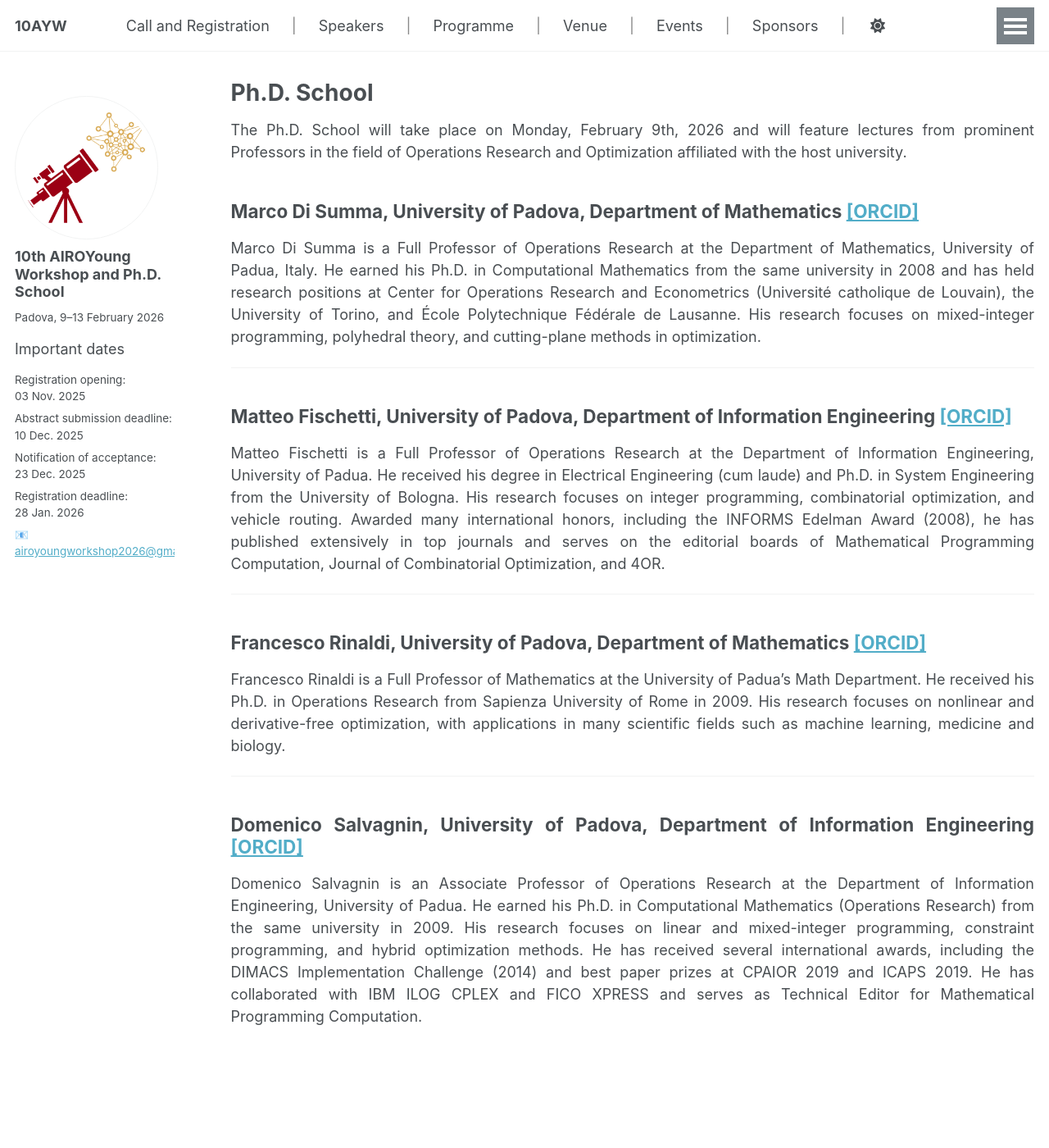
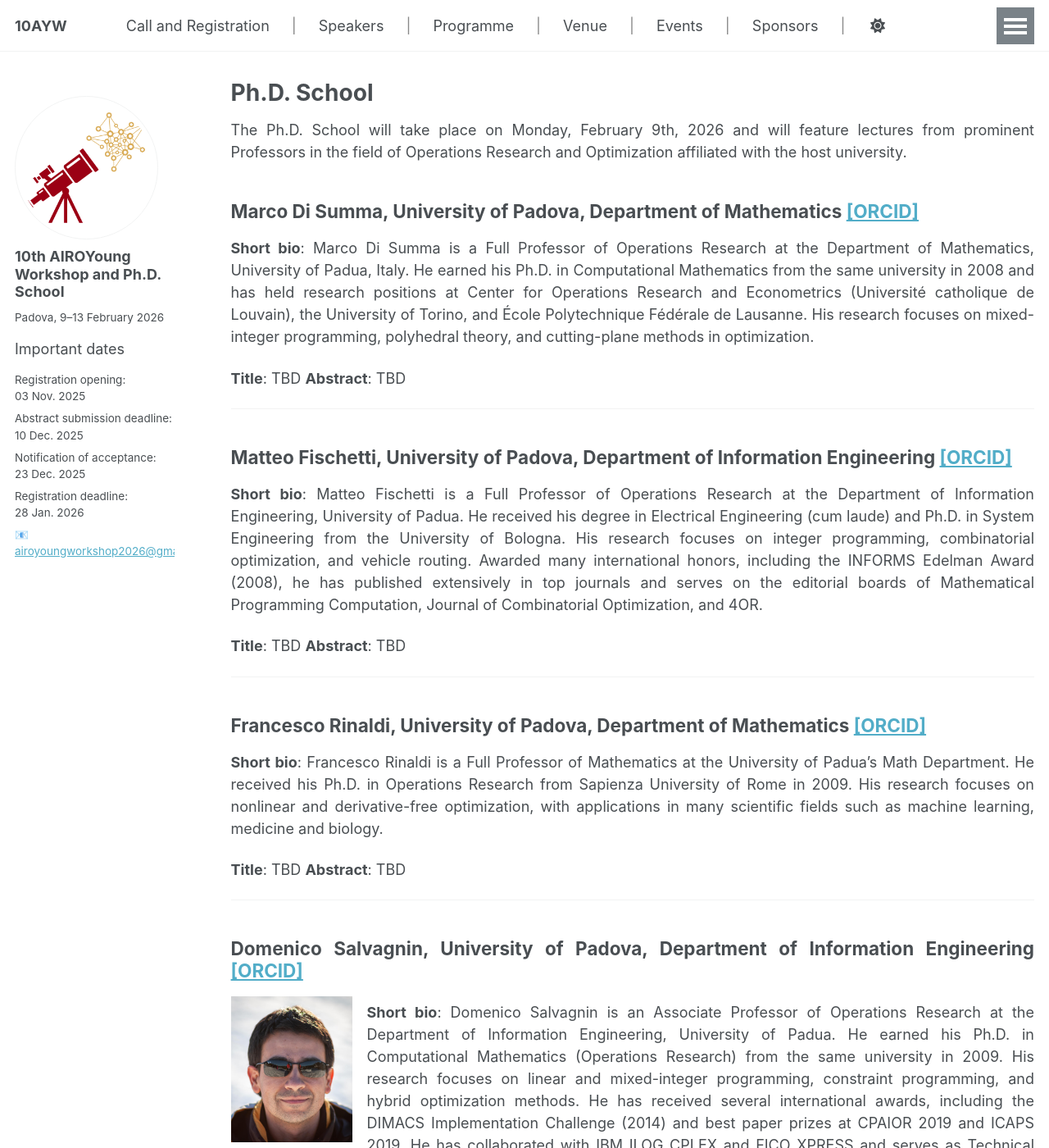
Before and after one commit to ayw2026/ayw2026.github.io, a Jekyll site: the page built from _pages/phd-school.md, in a window 1280 px wide and 1400 px high. Shown: the whole window at 82% size. Built offline with Jekyll 4.4.1, drawn with Linux system fonts in a browser that asks for light colours; a script that is not in the unit is left out; some of the changed text lies outside the part shown.

Commit message:
added Domenico's info

```diff
--- a/_pages/phd-school.md
+++ b/_pages/phd-school.md
@@ -8,20 +8,37 @@
 The Ph.D. School will take place on Monday, February 9th, 2026 and will feature lectures from prominent Professors in the field of Operations Research and Optimization affiliated with the host university.
 
 ## Marco Di Summa, University of Padova, Department of Mathematics [[ORCID]](https://www.math.unipd.it/~disumma/research.html)
-Marco Di Summa is a Full Professor of Operations Research at the Department of Mathematics, University of Padua, Italy. He earned his Ph.D. in Computational Mathematics from the same university in 2008 and has held research positions at Center for Operations Research and Econometrics (Université catholique de Louvain), the University of Torino, and École Polytechnique Fédérale de Lausanne. His research focuses on mixed-integer programming, polyhedral theory, and cutting-plane methods in optimization.
+
+**Short bio**: Marco Di Summa is a Full Professor of Operations Research at the Department of Mathematics, University of Padua, Italy. He earned his Ph.D. in Computational Mathematics from the same university in 2008 and has held research positions at Center for Operations Research and Econometrics (Université catholique de Louvain), the University of Torino, and École Polytechnique Fédérale de Lausanne. His research focuses on mixed-integer programming, polyhedral theory, and cutting-plane methods in optimization.
+
+**Title**: TBD
+**Abstract**: TBD
 
 ---
 
 ## Matteo Fischetti, University of Padova, Department of Information Engineering [[ORCID]](https://orcid.org/0000-0002-7673-6917)
-Matteo Fischetti is a Full Professor of Operations Research at the Department of Information Engineering, University of Padua. He received his degree in Electrical Engineering (cum laude) and Ph.D. in System Engineering from the University of Bologna. His research focuses on integer programming, combinatorial optimization, and vehicle routing. Awarded many international honors, including the INFORMS Edelman Award (2008), he has published extensively in top journals and serves on the editorial boards of Mathematical Programming Computation, Journal of Combinatorial Optimization, and 4OR.
+
+**Short bio**: Matteo Fischetti is a Full Professor of Operations Research at the Department of Information Engineering, University of Padua. He received his degree in Electrical Engineering (cum laude) and Ph.D. in System Engineering from the University of Bologna. His research focuses on integer programming, combinatorial optimization, and vehicle routing. Awarded many international honors, including the INFORMS Edelman Award (2008), he has published extensively in top journals and serves on the editorial boards of Mathematical Programming Computation, Journal of Combinatorial Optimization, and 4OR.
+
+**Title**: TBD
+**Abstract**: TBD
 
 ---
 
 ## Francesco Rinaldi, University of Padova, Department of Mathematics [[ORCID]](https://orcid.org/0000-0001-8978-6027)
 
-Francesco Rinaldi is a Full Professor of Mathematics at the University of Padua’s Math Department. He received his Ph.D. in Operations Research from Sapienza University of Rome in 2009. His research focuses on nonlinear and derivative-free optimization, with applications in many scientific fields such as machine learning, medicine and biology.
+**Short bio**: Francesco Rinaldi is a Full Professor of Mathematics at the University of Padua’s Math Department. He received his Ph.D. in Operations Research from Sapienza University of Rome in 2009. His research focuses on nonlinear and derivative-free optimization, with applications in many scientific fields such as machine learning, medicine and biology.
+
+**Title**: TBD
+**Abstract**: TBD
 
 ---
 
 ## Domenico Salvagnin, University of Padova, Department of Information Engineering [[ORCID]](https://orcid.org/0000-0002-0232-2244)
-Domenico Salvagnin is an Associate Professor of Operations Research at the Department of Information Engineering, University of Padua. He earned his Ph.D. in Computational Mathematics (Operations Research) from the same university in 2009. His research focuses on linear and mixed-integer programming, constraint programming, and hybrid optimization methods. He has received several international awards, including the DIMACS Implementation Challenge (2014) and best paper prizes at CPAIOR 2019 and ICAPS 2019. He has collaborated with IBM ILOG CPLEX and FICO XPRESS and serves as Technical Editor for Mathematical Programming Computation.
+
+![](/images/lecturer-domenico-salvagnin.png){: style="float: left; margin-right: 1em; max-width:148px;" }
+
+**Short bio**: Domenico Salvagnin is an Associate Professor of Operations Research at the Department of Information Engineering, University of Padua. He earned his Ph.D. in Computational Mathematics (Operations Research) from the same university in 2009. His research focuses on linear and mixed-integer programming, constraint programming, and hybrid optimization methods. He has received several international awards, including the DIMACS Implementation Challenge (2014) and best paper prizes at CPAIOR 2019 and ICAPS 2019. He has collaborated with IBM ILOG CPLEX and FICO XPRESS and serves as Technical Editor for Mathematical Programming Computation.
+
+**Title**: Computational Research 101
+**Abstract**: In this talk we discuss the joy and pain of computational research. We start from basic principles on experimental design, continue with tips and pitfalls in data analysis, and finally argue why software engineering best practices are relevant even in the context of academic research. We conclude with a few comments on how (not) to present empirical results.
```
Also changed, not shown: images/lecturer-domenico-salvagnin.png (added).
